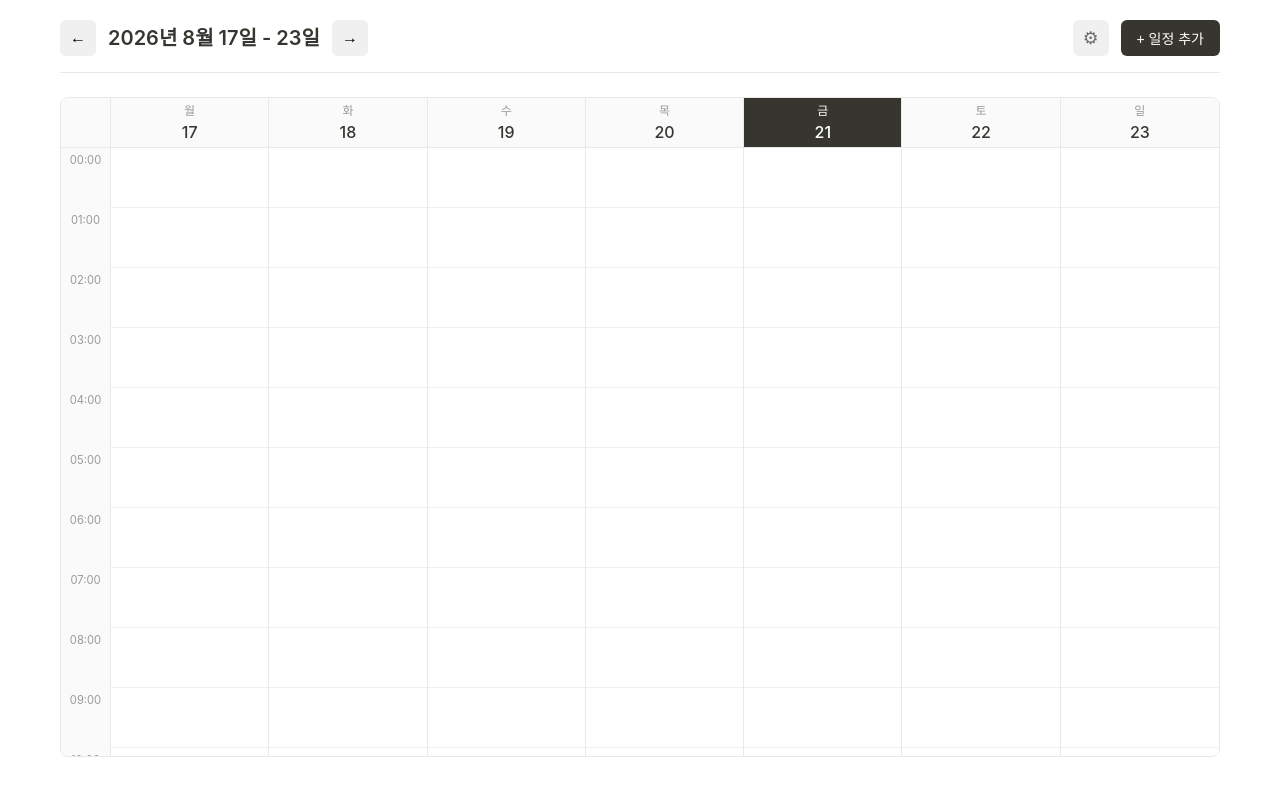
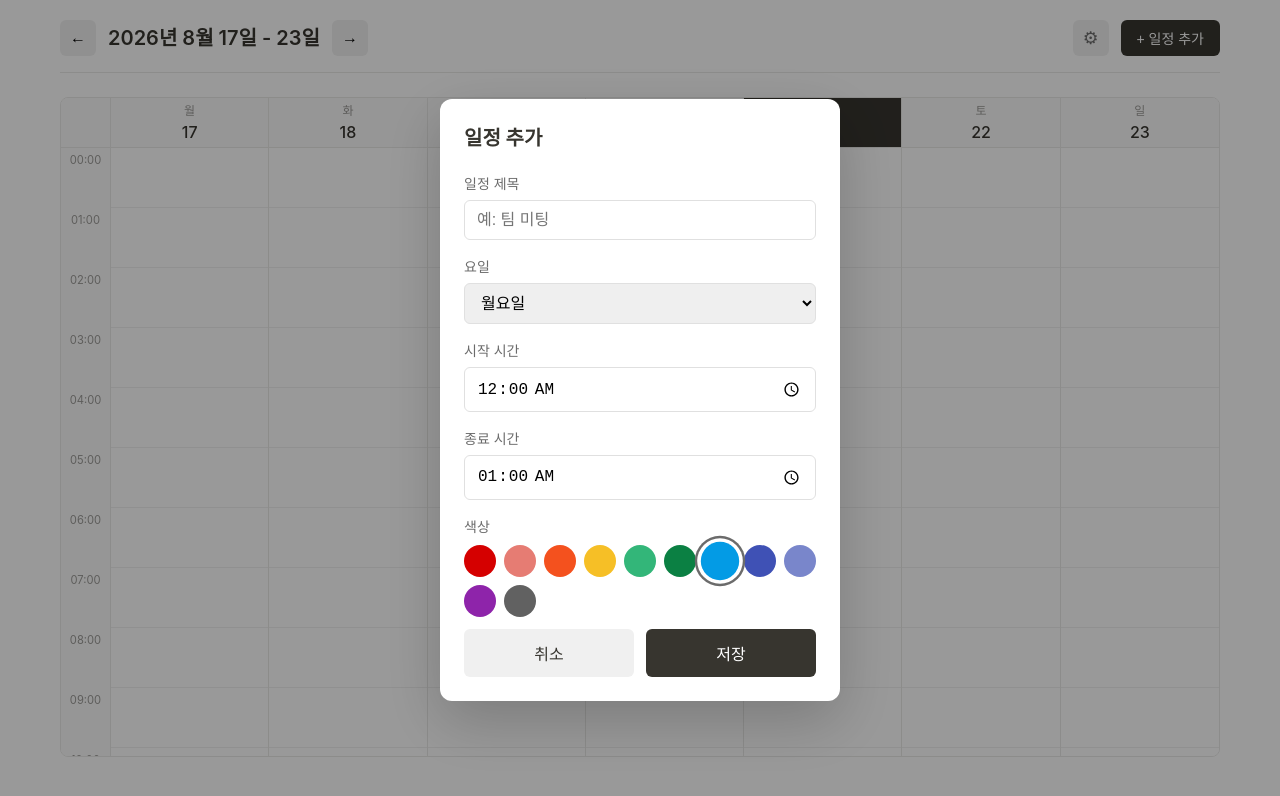
Before and after one commit to leejoohyunn/notion-schedule-widget, a plain HTML site: page index.html in a window 1280 px wide. Both pictures are taken after a click on the element 189 px from the left and 178 px from the top of the page. Drawn offline with nearby package versions, Linux system fonts and the light colour scheme.

Commit message:
Fix event creation blocked by stale login guard

```diff
--- a/app.js
+++ b/app.js
@@ -63,6 +63,7 @@ const START_HOUR = 0;
 const END_HOUR = 24;
 const HOUR_HEIGHT = 60;
 const ALLDAY_ROW_H = 18;   // 종일 일정 한 줄 높이(px)
+const HEADER_BASE_H = 50;  // 요일 헤더 기본 높이(px) — style.css의 min-height와 일치
 const DAY_NAMES = ['월', '화', '수', '목', '금', '토', '일'];
 
 // Google Calendar 색상 매핑 (hex ↔ colorId)
@@ -568,7 +569,7 @@ function renderGrid() {
       slot.className = 'time-slot';
       slot.dataset.hour = hour;
       slot.addEventListener('click', () => {
-        if (!currentUser) {
+        if (USE_SUPABASE && !currentUser) {
           showToast('로그인이 필요합니다.');
           return;
         }
@@ -605,8 +606,14 @@ function renderSchedules() {
   });
   const maxAllDay = Math.max(0, ...alldayByDay.map(a => a.length));
 
-  dayHeaders.forEach((header, i) => {
+  // 시간 라벨 컬럼의 헤더도 같은 높이로 맞춰야 라벨과 블록이 어긋나지 않는다
+  const timeHeader = document.querySelector('.time-column .day-header');
+  const headerH = HEADER_BASE_H + (maxAllDay ? maxAllDay * ALLDAY_ROW_H : 0);
+
+  [timeHeader, ...dayHeaders].forEach((header, idx) => {
     if (!header) return;
+    header.style.height = headerH + 'px';
+
     let slot = header.querySelector('.allday-slot');
     if (!slot) {
       slot = document.createElement('div');
@@ -615,6 +622,9 @@ function renderSchedules() {
     }
     slot.innerHTML = '';
     slot.style.height = maxAllDay ? (maxAllDay * ALLDAY_ROW_H) + 'px' : '0px';
+
+    if (idx === 0) return;            // 시간 컬럼은 자리만 맞추고 배지는 넣지 않음
+    const i = idx - 1;
 
     alldayByDay[i].forEach(event => {
       const badge = document.createElement('div');
@@ -1050,7 +1060,7 @@ function renderCurrentTimeLine() {
 
 // ==================== 모달 ====================
 function openModal(schedule = null, defaultDayIndex = 0, defaultTime = '09:00') {
-  if (!currentUser) {
+  if (USE_SUPABASE && !currentUser) {
     showToast('로그인이 필요합니다.');
     return;
   }
--- a/index.html
+++ b/index.html
@@ -4,7 +4,7 @@
   <meta charset="UTF-8">
   <meta name="viewport" content="width=device-width, initial-scale=1.0">
   <title>Weekly Schedule</title>
-  <link rel="stylesheet" href="style.css?v=8">
+  <link rel="stylesheet" href="style.css?v=10">
   <script src="https://unpkg.com/@supabase/supabase-js@2"></script>
 </head>
 <body>
@@ -153,6 +153,6 @@
   <!-- 토스트 알림 -->
   <div id="toastContainer"></div>
 
-  <script src="app.js?v=8"></script>
+  <script src="app.js?v=10"></script>
 </body>
 </html>
```
